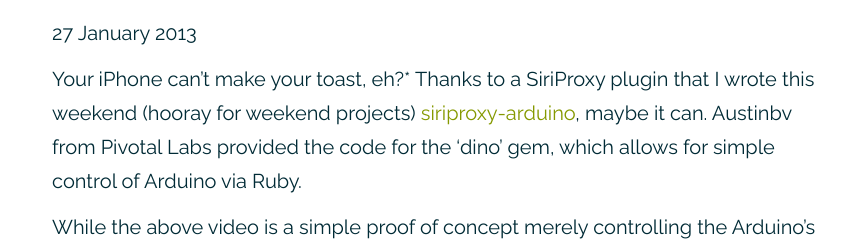
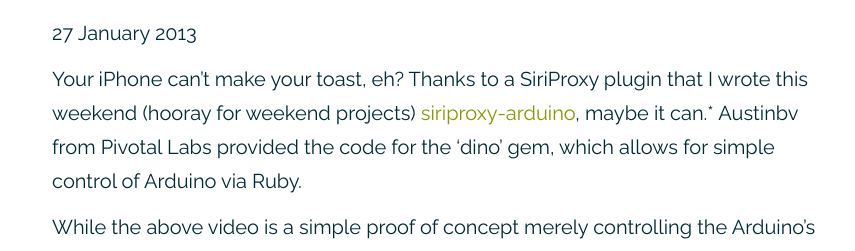
Before and after one commit to nicosuave/nicosuave.github.io, a Jekyll site: the page built from _posts/2013-01-27-Commanding-Arduino-with-Siri-via-Ruby.md, in a window 1280 px wide. Shown: the part 617-868 px from the top of the page, without its empty margins (202-1057 px from the left). Built offline with Jekyll 4.4.1, drawn with Linux system fonts in a browser that asks for light colours; nearby versions of some CDN libraries; Markdown is read by kramdown in place of the engine named in the settings; comment, search, counter and statistics services are not loaded.

```diff
--- a/_posts/2013-01-27-Commanding-Arduino-with-Siri-via-Ruby.md
+++ b/_posts/2013-01-27-Commanding-Arduino-with-Siri-via-Ruby.md
@@ -8,7 +8,7 @@ header_image: none
 video_url: http://www.youtube.com/embed/Ay1-9cJA8Nw
 ---
 
-Your iPhone can't make your toast, eh?* Thanks to a SiriProxy plugin that I wrote this weekend (hooray for weekend projects) [siriproxy-arduino](http://github.com/nicoritschel/siriproxy-arduino.git), maybe it can. Austinbv from Pivotal Labs provided the code for the 'dino' gem, which allows for simple control of Arduino via Ruby.
+Your iPhone can't make your toast, eh? Thanks to a SiriProxy plugin that I wrote this weekend (hooray for weekend projects) [siriproxy-arduino](http://github.com/nicoritschel/siriproxy-arduino.git), maybe it can.* Austinbv from Pivotal Labs provided the code for the 'dino' gem, which allows for simple control of Arduino via Ruby.
 
 While the above video is a simple proof of concept merely controlling the Arduino's onboard LED, consider my plugin to be a boilerplate for your Arduino & Siri based home automation projects.
 
```
